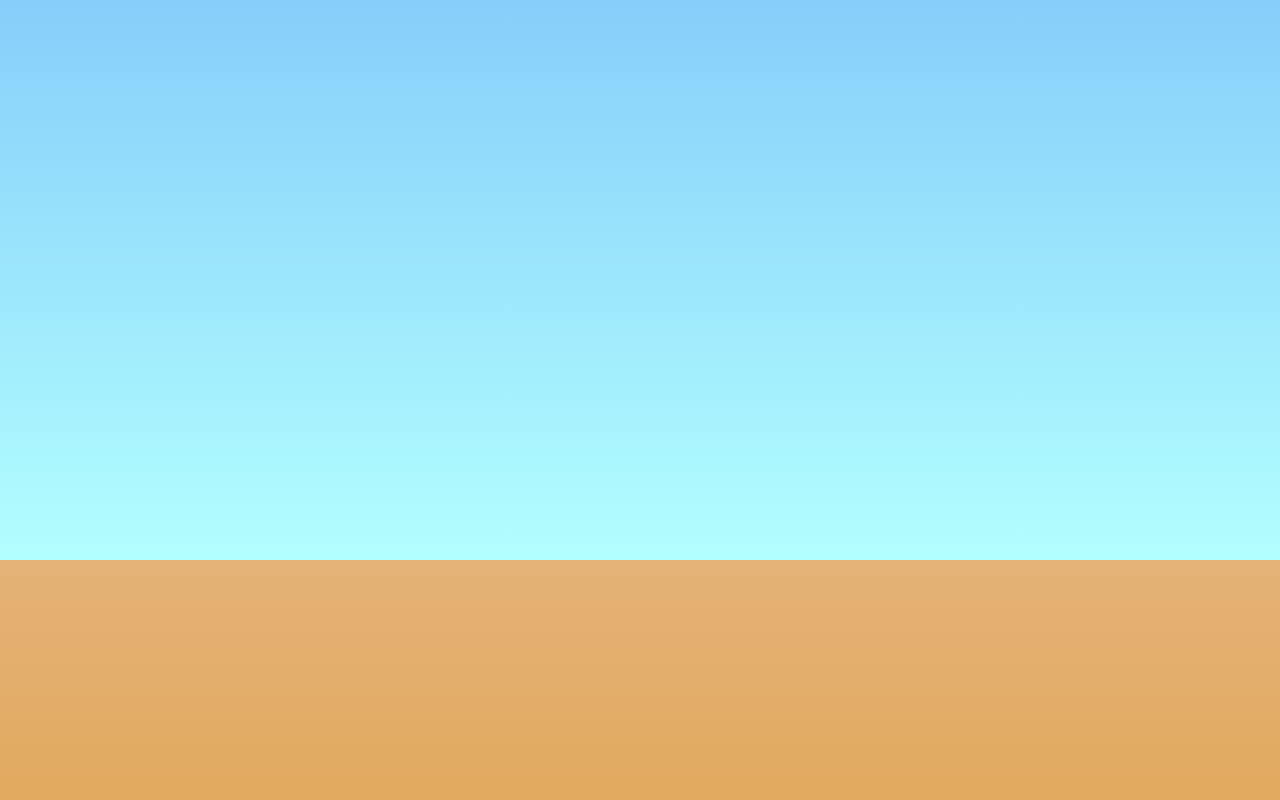
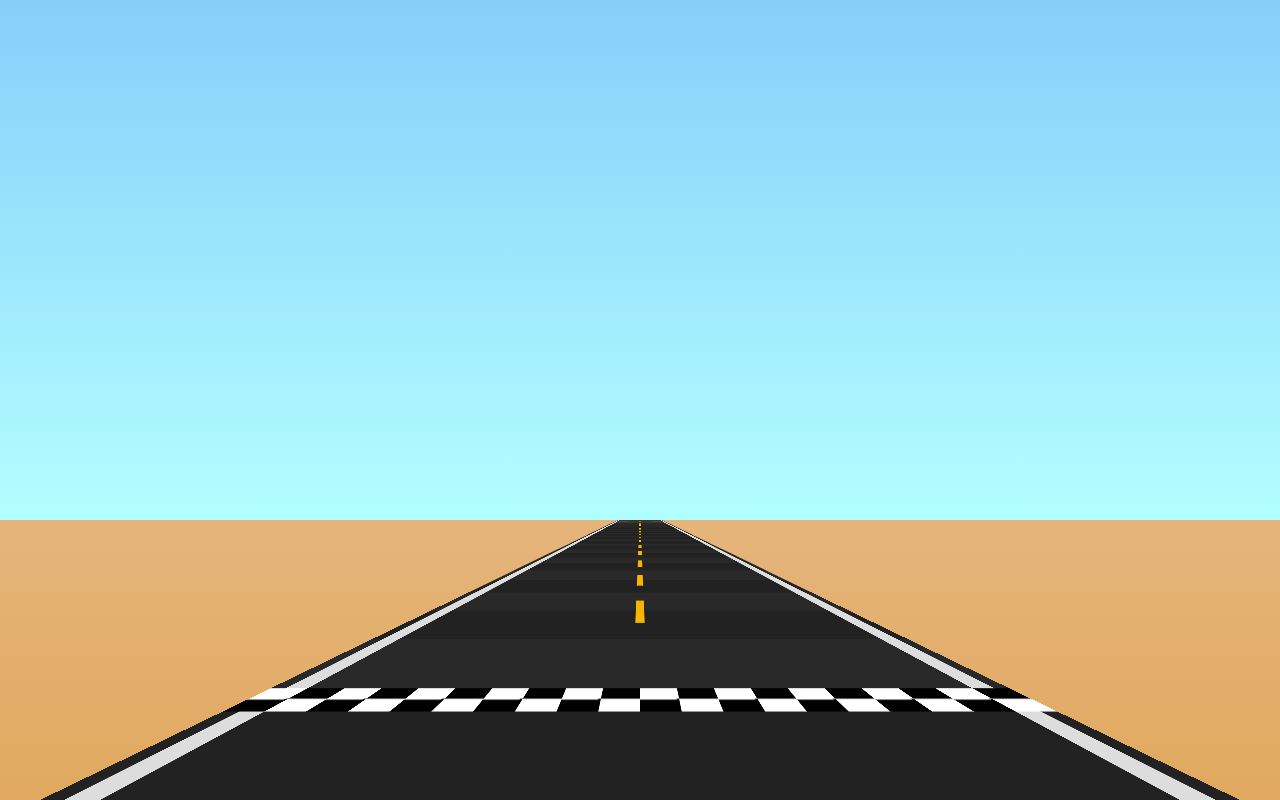
Before and after one commit to seanyoung247/OutReact, a React (Vite) app in the folder frontend-src/: page / in a window 1280 px wide. Shown: the top 800 px of the page. Built offline with nearby package versions, Linux system fonts and the light colour scheme.

Commit message:
feat: Adds road scroll

```diff
--- a/frontend-src/src/App.css
+++ b/frontend-src/src/App.css
@@ -7,3 +7,8 @@
   width: 100%;
   height: 100lvh;
 }
+
+.scroller {
+  width:100%;
+  height: var(--scroll-height, 5000px);
+}
--- a/frontend-src/src/App.tsx
+++ b/frontend-src/src/App.tsx
@@ -1,16 +1,41 @@
+
+import { Background } from './components/background'
+import { View3D } from './components/view3d'
+import { Road } from './components/road3d/road'
+
+import { useScrollState } from './hooks/scroll'
+// import { useState } from 'react'
+// import { useAnimationFrame } from './hooks/frame'
+
+import { roadSegments } from './testRoad'
 
 import './App.css'
-import { Background } from './components/background'
+
 
 function App() {
+    const scroll = useScrollState()
+    const camZ = (scroll.progress.y / 100) * roadSegments.length
+    // const [camZ, setCamZ] = useState(0)
 
-  return (
-    <>
-      <Background horizon={30}>
+    // useAnimationFrame((time) => {
+    //     setCamZ(camZ + (0.008 * time))
+    // })
 
-      </Background>
-    </>
-  )
+    return (
+        <>
+            <div className='scroller'
+                style={{
+                    '--scroll-height': '5000px'
+                }}
+            />
+
+            <Background horizon={35}>
+                <View3D width='100%' height='100lvh' perspective={4} horizon={35}>
+                    <Road road={roadSegments} camZ={camZ}/>
+                </View3D>
+            </Background>
+        </>
+    )
 }
 
 export default App
```
